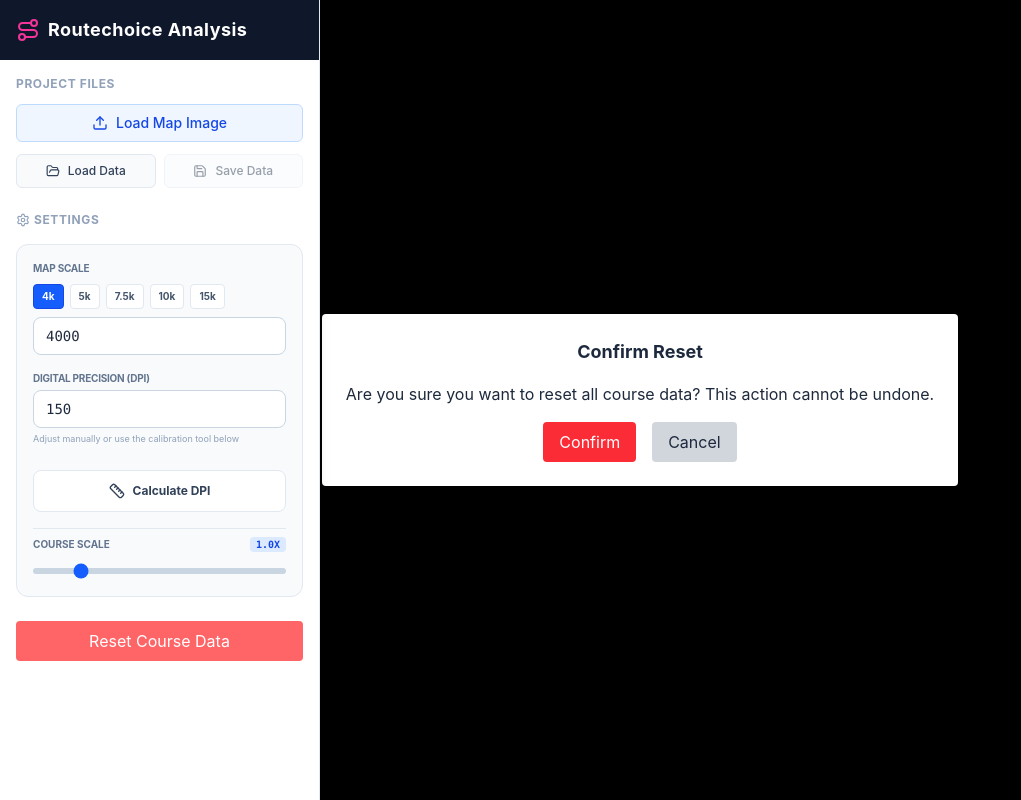
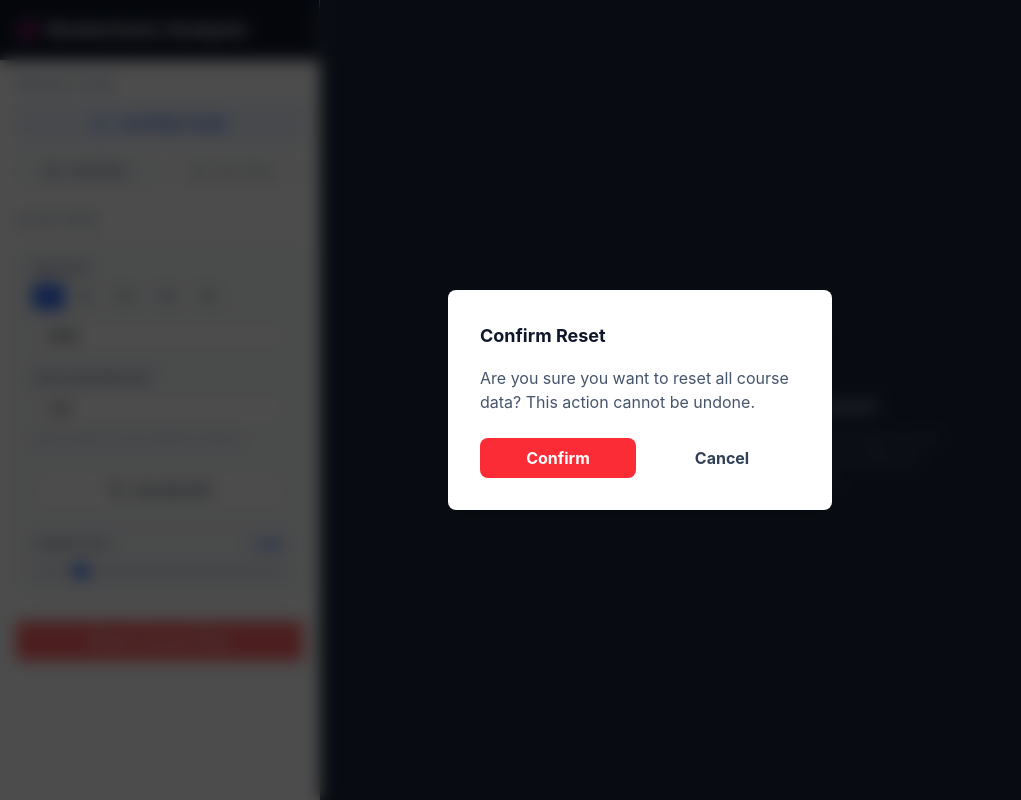
Before and after one commit to joesunley/Routechoice-Analysis, a React (Vite) app: page / in a window 1280 px wide. Both pictures are taken after a click on the button "Reset Course Data". Shown: the whole page, without its empty margins (0-1021 px from the left). Built offline with nearby package versions, Linux system fonts and the light colour scheme.

Commit message:
Consistent modal styling

```diff
--- a/src/App.tsx
+++ b/src/App.tsx
@@ -324,23 +324,21 @@ export default function App() {
           onApply={finalizeCalibration}
           onCancel={() => { setShowCalibrationModal(false); setCalibrationPoints([]); setMode('controls'); }}
         />
-      )}
-
-      {showResetConfirmation && (
-        <div className="fixed inset-0 flex items-center justify-center bg-black bg-opacity-50">
-          <div className="bg-white p-6 rounded shadow-lg text-center">
-            <h2 className="text-lg font-bold mb-4">Confirm Reset</h2>
-            <p className="mb-4">Are you sure you want to reset all course data? This action cannot be undone.</p>
-            <div className="flex justify-center gap-4">
+      )}      {showResetConfirmation && (
+        <div className="fixed inset-0 flex items-center justify-center z-50 bg-black/70 backdrop-blur-sm">
+          <div className="bg-white p-8 rounded-lg shadow-xl max-w-sm w-full mx-4">
+            <h2 className="text-lg font-bold text-slate-900 mb-4">Confirm Reset</h2>
+            <p className="text-slate-600 mb-6">Are you sure you want to reset all course data? This action cannot be undone.</p>
+            <div className="flex gap-2">
               <button
                 onClick={handleResetConfirm}
-                className="bg-red-500 text-white py-2 px-4 rounded hover:bg-red-600 cursor-pointer"
+                className="flex-1 bg-red-500 text-white font-bold py-2 px-4 rounded-lg hover:bg-red-600 transition-colors cursor-pointer"
               >
                 Confirm
               </button>
               <button
                 onClick={handleResetCancel}
-                className="bg-gray-300 py-2 px-4 rounded hover:bg-gray-400 cursor-pointer"
+                className="flex-1 text-slate-700 hover:bg-slate-100 rounded-lg font-bold py-2 px-4 transition-colors cursor-pointer"
               >
                 Cancel
               </button>
--- a/src/components/CalibrationModal.tsx
+++ b/src/components/CalibrationModal.tsx
@@ -9,7 +9,7 @@ interface CalibrationModalProps {
 
 export default function CalibrationModal({ value, onChange, onApply, onCancel }: CalibrationModalProps) {
   return (
-    <div className="fixed inset-0 bg-black/40 backdrop-blur-sm flex items-center justify-center z-100 no-drag">
+    <div className="fixed inset-0 bg-black/70 backdrop-blur-sm flex items-center justify-center z-100 no-drag">
       <div className="bg-white p-8 rounded-3xl shadow-2xl w-96">
         <h3 className="font-bold text-xl mb-4">Distance Between Points</h3>
         <label className="block text-xs font-bold text-slate-500 mb-2 uppercase tracking-tight">
--- a/src/components/LegNotesModal.tsx
+++ b/src/components/LegNotesModal.tsx
@@ -26,10 +26,8 @@ export default function LegNotesModal({ isOpen, legLabel, notes, onSave, onClose
   const handleCancel = () => {
     setInputValue(notes || '');
     onClose();
-  };
-
-  return (
-    <div className="fixed inset-0 bg-black bg-opacity-50 flex items-center justify-center z-50">
+  };  return (
+    <div className="fixed inset-0 flex items-center justify-center z-50 bg-black/70 backdrop-blur-sm">
       <div className="bg-white rounded-lg shadow-xl max-w-lg w-full mx-4">
         <div className="flex items-center justify-between p-4 border-b border-slate-200">
           <h2 className="text-lg font-bold text-slate-900">Notes for {legLabel}</h2>
```
